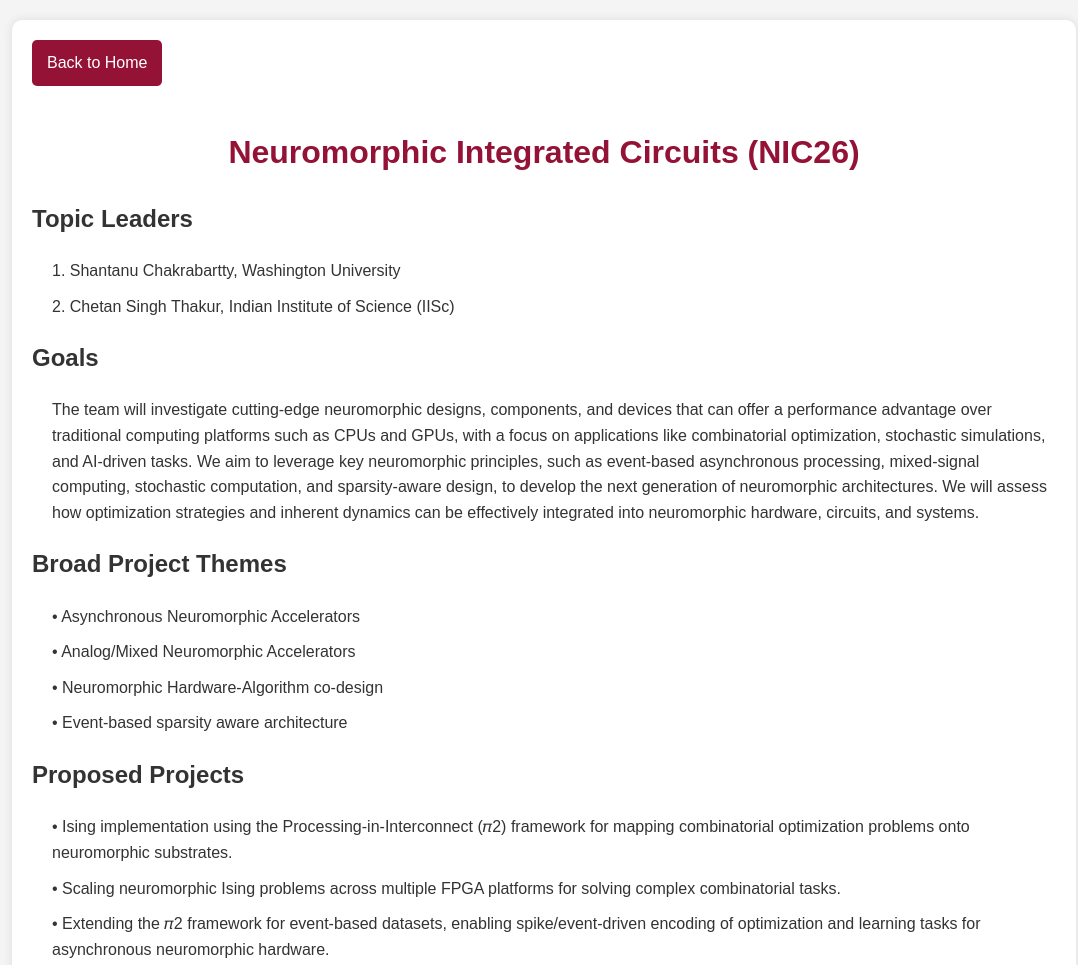
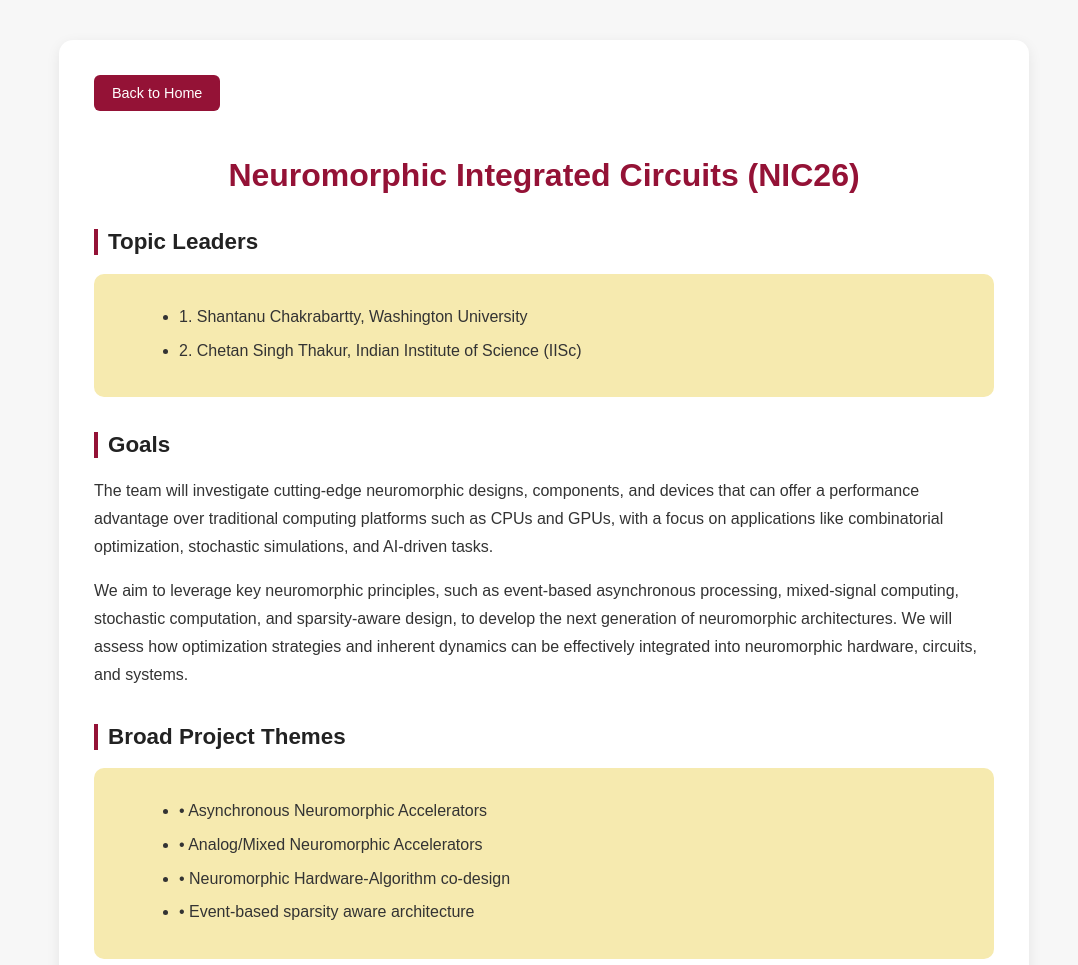
Before and after one commit to neuronicslab/bangaloreneuromorphicworkshop, a plain HTML site: page nic26.html in a window 1280 px wide. Shown: the top 965 px of the page, without its empty margins (96-1174 px from the left). Drawn offline with Linux system fonts and the light colour scheme.

Commit message:
Modified the design for NIC26

```diff
--- a/nic26.html
+++ b/nic26.html
@@ -4,104 +4,126 @@
     <meta charset="UTF-8">
     <meta name="viewport" content="width=device-width, initial-scale=1.0">
     <title>Neuromorphic Integrated Circuits (NIC26)</title>
+
     <style>
         body {
-            font-family: Arial, sans-serif;
-            line-height: 1.6;
+            font-family: 'Poppins', sans-serif;
             margin: 0;
             padding: 0;
-            background: #f4f4f4;
+            background: #f7f7f7;
             color: #333;
         }
 
         .container {
-            width: 80%;
-            margin: 0 auto;
-            overflow: hidden;
-            padding: 20px;
+            max-width: 900px;
+            margin: 40px auto;
             background: #fff;
-            border-radius: 10px;
-            box-shadow: 0 0 10px rgba(0,0,0,0.1);
-            margin-top: 20px;
-        }
-
-        h1 {
-            text-align: center;
-            color: #941236;
-        }
-
-        h2, h3 {
-            color: #333;
-        }
-
-        ul {
-            list-style-type: none;
-            padding: 0;
-        }
-
-        ul li {
-            margin-bottom: 10px;
-        }
-
-        .section {
-            margin-bottom: 20px;
-        }
-
-        .section p, .section ul {
-            margin-left: 20px;
+            padding: 35px;
+            border-radius: 14px;
+            box-shadow: 0 4px 14px rgba(0,0,0,0.08);
         }
 
         .back-link {
             display: inline-block;
-            margin-bottom: 20px;
-            padding: 10px 15px;
+            margin-bottom: 25px;
+            padding: 10px 18px;
             background-color: #941236;
             color: #fff;
             text-decoration: none;
-            border-radius: 5px;
-            transition: background-color 0.3s;
+            border-radius: 6px;
+            font-size: 0.9rem;
+            transition: 0.25s ease;
         }
 
         .back-link:hover {
             background-color: #bd8185;
         }
 
-        @media only screen and (max-width: 768px) {
-            .container {
-                width: 90%;
-                padding: 10px;
+        h1 {
+            text-align: center;
+            color: #941236;
+            font-size: 2rem;
+            margin-bottom: 30px;
         }
+
+        h2 {
+            margin-top: 35px;
+            font-size: 1.4rem;
+            color: #222;
+            border-left: 4px solid #941236;
+            padding-left: 10px;
+        }
+
+        p {
+            line-height: 1.75;
+            margin-top: 12px;
+            font-size: 1rem;
+        }
+
+        ul {
+            list-style-type: disc;
+            margin-left: 25px;
+            margin-top: 12px;
+        }
+
+        li {
+            margin-bottom: 8px;
+            line-height: 1.6;
+        }
+
+        /* Soft highlight areas */
+        .highlight-box {
+            background: #f6eaaf;
+            padding: 18px 20px;
+            border-radius: 10px;
+            margin-top: 15px;
+        }
+
+        @media (max-width: 600px) {
+            .container { padding: 20px; }
+            h1 { font-size: 1.6rem; }
+            h2 { font-size: 1.2rem; }
         }
     </style>
 </head>
+
 <body>
     <div class="container">
+
         <a href="index.html" class="back-link">Back to Home</a>
+
         <h1>Neuromorphic Integrated Circuits (NIC26)</h1>
 
         <div class="section">
             <h2>Topic Leaders</h2>
+            <div class="highlight-box">
                 <ul>
                     <li>1. Shantanu Chakrabartty, Washington University </li>
                     <li>2. Chetan Singh Thakur, Indian Institute of Science (IISc)</li>
                 </ul>
             </div>
+        </div>
 
         <div class="section">
             <h2>Goals</h2>
-            <p>The team will investigate cutting-edge neuromorphic designs, components, and devices that can offer a performance advantage over traditional computing platforms such as CPUs and GPUs, with a focus on applications like combinatorial optimization, stochastic simulations, and AI-driven tasks.
-
-We aim to leverage key neuromorphic principles, such as event-based asynchronous processing, mixed-signal computing, stochastic computation, and sparsity-aware design, to develop the next generation of neuromorphic architectures. We will assess how optimization strategies and inherent dynamics can be effectively integrated into neuromorphic hardware, circuits, and systems.</p>
+            <p>
+                The team will investigate cutting-edge neuromorphic designs, components, and devices that can offer a performance advantage over traditional computing platforms such as CPUs and GPUs, with a focus on applications like combinatorial optimization, stochastic simulations, and AI-driven tasks.
+            </p>
+            <p>
+                We aim to leverage key neuromorphic principles, such as event-based asynchronous processing, mixed-signal computing, stochastic computation, and sparsity-aware design, to develop the next generation of neuromorphic architectures. We will assess how optimization strategies and inherent dynamics can be effectively integrated into neuromorphic hardware, circuits, and systems.
+            </p>
         </div>
 
         <div class="section">
             <h2>Broad Project Themes</h2>
+            <div class="highlight-box">
                 <ul>
                     <li>• Asynchronous Neuromorphic Accelerators</li>
                     <li>• Analog/Mixed Neuromorphic Accelerators</li>
                     <li>• Neuromorphic Hardware-Algorithm co-design</li>
                     <li>• Event-based sparsity aware architecture</li>
                 </ul>
+            </div>
         </div>
 
         <div class="section">
@@ -113,6 +135,7 @@ We aim to leverage key neuromorphic principles, such as event-based asynchronous
                 <li>• More Project Ideas will be added to this list soon.</li>
             </ul>
         </div>
+
     </div>
 </body>
 </html>
```
Lines whose indentation alone changed are shown as unchanged.
